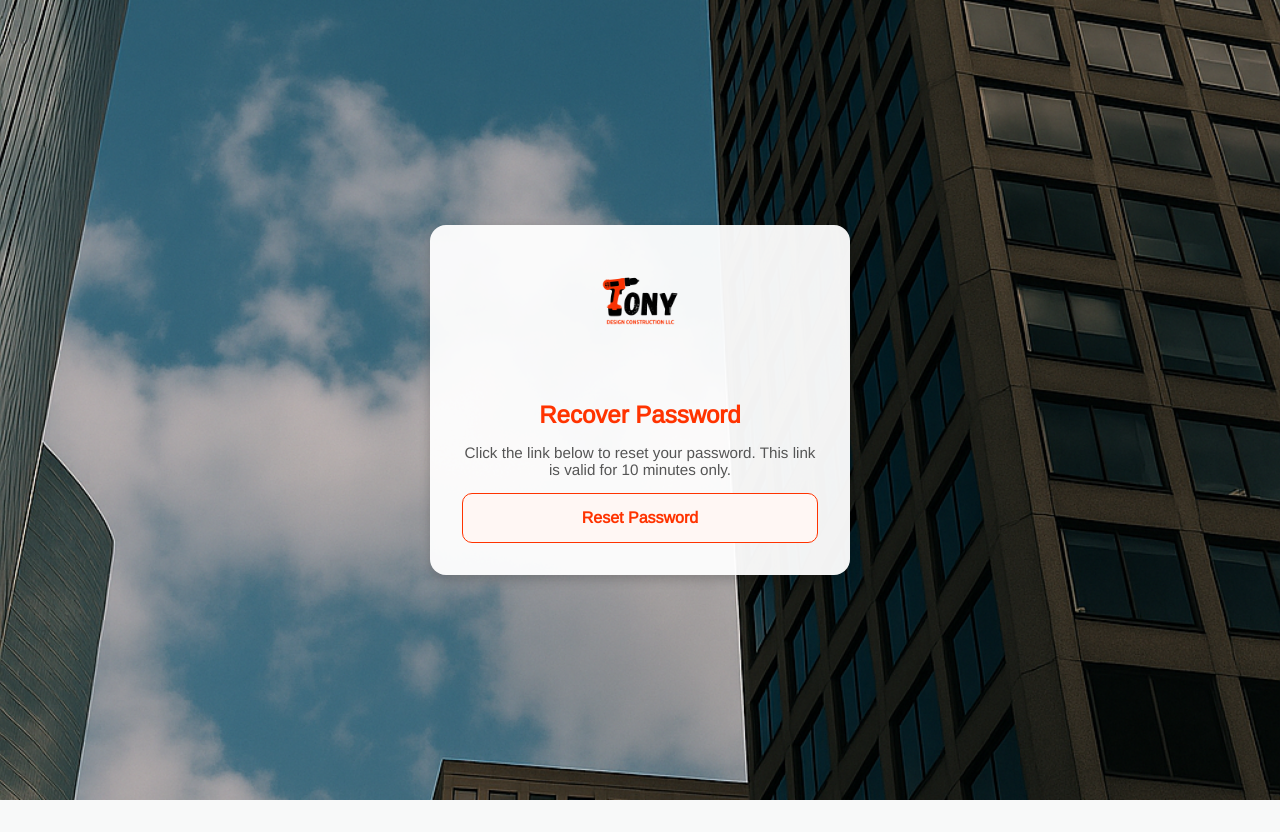
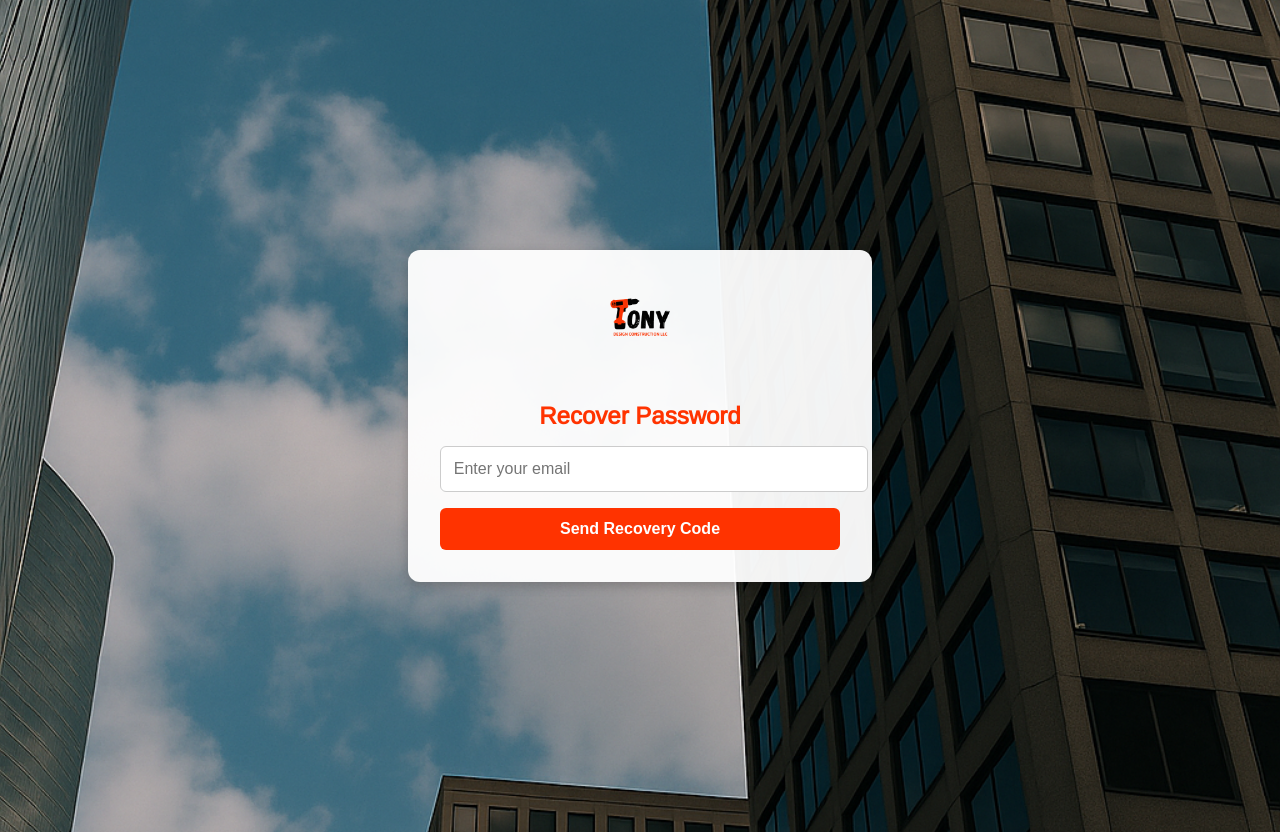
Before and after one commit to EndryMateo/Tony-Construction-BackEnd, a FastAPI app: template templates/recover_password.html in a window 1280 px wide. Before the commit the page ends 800 px from the top, so only its background shows below. Run offline with FastAPI, Linux system fonts and the light colour scheme; the template is opened without the code that fills it, so the values that code supplies are empty; parts of the project's set-up code (start-up, migrations or seed data) failed here and were passed over.

Commit message:
fixing bugs

```diff
--- a/main.py
+++ b/main.py
@@ -1,131 +1,40 @@
-from fastapi import FastAPI, Request, Form, UploadFile, File, Depends, HTTPException
+from fastapi import FastAPI, Request, Form, status, HTTPException, Depends
 from fastapi.responses import HTMLResponse, RedirectResponse
 from fastapi.staticfiles import StaticFiles
 from fastapi.templating import Jinja2Templates
 from starlette.middleware.sessions import SessionMiddleware
-from datetime import datetime, timedelta
-from models import Project, Base
-from database import engine, SessionLocal
-from uuid import uuid4
-from typing import List
-import os
-import shutil
-import smtplib
-import requests
+from fastapi.security import OAuth2PasswordBearer
+from jose import JWTError
+from typing import Optional
+
+from database import create_project, get_all_projects, delete_project_by_id
+from models import Project
+from auth import authenticate_user, create_access_token, send_recovery_email, verify_code_and_generate_token, update_password
+
+import secrets
 
 app = FastAPI()
-app.add_middleware(SessionMiddleware, secret_key="supersecretkey")
 
-# Static files and templates
+# Mount static files and templates
 app.mount("/static", StaticFiles(directory="static"), name="static")
 templates = Jinja2Templates(directory="templates")
-Base.metadata.create_all(bind=engine)
 
-# Settings
-UPLOAD_FOLDER = "static/uploads"
-ALLOWED_USERNAME = "admintony"
-ALLOWED_PASSWORD = "admin123"
-RESET_CODES = {}
-RESET_TOKENS = {}
+# Secret key for sessions
+SECRET_KEY = secrets.token_hex(32)
+app.add_middleware(SessionMiddleware, secret_key=SECRET_KEY)
 
-# Temporary email for testing
-EMAIL_FROM = "endrymateod1011@gmail.com"
-RESEND_API_KEY = "re_TNz9YirM_PceZu5yoyZuQVieSwVzn9AcP"
-
-# Dependency
-def get_db():
-    db = SessionLocal()
-    try:
-        yield db
-    finally:
-        db.close()
+oauth2_scheme = OAuth2PasswordBearer(tokenUrl="token")
 
 
-# Auth utilities
-def is_logged_in(request: Request):
-    return request.session.get("logged_in") is True
+# Redirect to login if not authenticated
+def require_login(request: Request):
+    if "user" not in request.session:
+        return RedirectResponse(url="/admin/login", status_code=status.HTTP_302_FOUND)
 
 
-def require_login(request: Request):
-    if not is_logged_in(request):
-        raise HTTPException(status_code=401, detail="Unauthorized")
-
-
-# Routes
 @app.get("/", response_class=HTMLResponse)
-def root():
+def read_root():
     return RedirectResponse(url="/admin")
-
-
-@app.get("/admin", response_class=HTMLResponse)
-def admin_panel(request: Request):
-    require_login(request)
-    return templates.TemplateResponse("admin.html", {"request": request})
-
-
-@app.get("/admin/projects", response_class=HTMLResponse)
-def view_projects(request: Request, db=Depends(get_db)):
-    require_login(request)
-    projects = db.query(Project).order_by(Project.created_at.desc()).all()
-    return templates.TemplateResponse("projects_admin.html", {"request": request, "projects": projects})
-
-
-@app.post("/admin/create-project")
-def create_project(
-    request: Request,
-    title: str = Form(...),
-    description: str = Form(...),
-    video_url: str = Form(""),
-    images: List[UploadFile] = File(...),
-    db=Depends(get_db)
-):
-    require_login(request)
-
-    filenames = []
-    for image in images:
-        extension = os.path.splitext(image.filename)[1]
-        new_filename = f"{uuid4()}{extension}"
-        file_location = os.path.join(UPLOAD_FOLDER, new_filename)
-
-        with open(file_location, "wb") as buffer:
-            shutil.copyfileobj(image.file, buffer)
-
-        filenames.append(f"/static/uploads/{new_filename}")
-
-    project = Project(
-        title=title,
-        description=description,
-        video_url=video_url,
-        image_paths=",".join(filenames),
-        created_at=datetime.now()
-    )
-
-    db.add(project)
-    db.commit()
-    db.refresh(project)
-
-    return RedirectResponse(url="/admin?success=1", status_code=303)
-
-
-@app.post("/admin/delete-project/{project_id}")
-def delete_project(project_id: int, request: Request, db=Depends(get_db)):
-    require_login(request)
-    project = db.query(Project).filter(Project.id == project_id).first()
-
-    if not project:
-        return {"error": "Project not found."}
-
-    # Delete images
-    for path in project.image_paths.split(","):
-        try:
-            os.remove(path.strip("/"))
-        except Exception:
-            pass
-
-    db.delete(project)
-    db.commit()
-
-    return {"message": "Project deleted successfully."}
 
 
 @app.get("/admin/login", response_class=HTMLResponse)
@@ -133,52 +42,58 @@ def login_page(request: Request):
     return templates.TemplateResponse("login.html", {"request": request})
 
 
-@app.post("/admin/login")
+@app.post("/admin/login", response_class=HTMLResponse)
 def login(request: Request, username: str = Form(...), password: str = Form(...)):
-    if username == ALLOWED_USERNAME and password == ALLOWED_PASSWORD:
-        request.session["logged_in"] = True
-        return RedirectResponse(url="/admin", status_code=302)
+    if authenticate_user(username, password):
+        request.session["user"] = username
+        return RedirectResponse(url="/admin", status_code=status.HTTP_302_FOUND)
     return templates.TemplateResponse("login.html", {"request": request, "error": "Invalid credentials"})
 
 
-@app.get("/admin/logout")
-def logout(request: Request):
-    request.session.clear()
-    return RedirectResponse(url="/admin/login", status_code=302)
+@app.get("/admin", response_class=HTMLResponse)
+def admin_dashboard(request: Request):
+    redirect = require_login(request)
+    if redirect: return redirect
+    return templates.TemplateResponse("admin.html", {"request": request})
+
+
+@app.get("/admin/projects", response_class=HTMLResponse)
+def admin_projects(request: Request):
+    redirect = require_login(request)
+    if redirect: return redirect
+    projects = get_all_projects()
+    return templates.TemplateResponse("projects_admin.html", {"request": request, "projects": projects})
+
+
+@app.post("/admin/create", response_class=HTMLResponse)
+def create(request: Request, title: str = Form(...), description: str = Form(...), images: str = Form(...), video_link: Optional[str] = Form(None)):
+    redirect = require_login(request)
+    if redirect: return redirect
+    new_project = Project(title=title, description=description, images=images, video_link=video_link)
+    create_project(new_project)
+    return RedirectResponse(url="/admin/projects", status_code=status.HTTP_302_FOUND)
+
+
+@app.post("/admin/delete/{project_id}", response_class=HTMLResponse)
+def delete_project(request: Request, project_id: int):
+    redirect = require_login(request)
+    if redirect: return redirect
+    delete_project_by_id(project_id)
+    return RedirectResponse(url="/admin/projects", status_code=status.HTTP_302_FOUND)
 
 
 @app.get("/admin/recover-password", response_class=HTMLResponse)
-def recover_password(request: Request):
-    return templates.TemplateResponse("recover_password.html", {"request": request})
+def recover_password_page(request: Request):
+    return templates.TemplateResponse("recover_password_form.html", {"request": request})
 
 
-@app.post("/admin/recover-password")
-def send_recovery_code(email: str = Form(...)):
-    if email != EMAIL_FROM:
-        raise HTTPException(status_code=403, detail="Unauthorized email")
-
-    code = str(uuid4())[:6]
-    RESET_CODES[email] = {"code": code, "expires": datetime.utcnow() + timedelta(minutes=10)}
-
-    # Send email using Resend API
-    headers = {
-        "Authorization": f"Bearer {RESEND_API_KEY}",
-        "Content-Type": "application/json"
-    }
-
-    data = {
-        "from": f"TONY Design Construction <{EMAIL_FROM}>",
-        "to": [EMAIL_FROM],
-        "subject": "Your Password Reset Code",
-        "html": f"<p>Hello,</p><p>Your code is:</p><h2>{code}</h2><p>It expires in 10 minutes.</p>"
-    }
-
-    response = requests.post("https://api.resend.com/emails", json=data, headers=headers)
-
-    if response.status_code != 200:
-        raise HTTPException(status_code=500, detail="Failed to send email")
-
-    return RedirectResponse(url="/admin/verify-code", status_code=302)
+@app.post("/admin/request-password", response_class=HTMLResponse)
+def request_password(request: Request, email: str = Form(...)):
+    success = send_recovery_email(email)
+    if not success:
+        return templates.TemplateResponse("recover_password_form.html", {"request": request, "error": "Email not found"})
+    request.session["recovery_email"] = email
+    return RedirectResponse(url="/admin/verify-code", status_code=status.HTTP_302_FOUND)
 
 
 @app.get("/admin/verify-code", response_class=HTMLResponse)
@@ -186,37 +101,40 @@ def verify_code_page(request: Request):
     return templates.TemplateResponse("verify_code.html", {"request": request})
 
 
-@app.post("/admin/verify-code")
-def verify_code(email: str = Form(...), code: str = Form(...)):
-    entry = RESET_CODES.get(email)
-
-    if not entry or entry["code"] != code or datetime.utcnow() > entry["expires"]:
-        raise HTTPException(status_code=400, detail="Invalid or expired code")
-
-    token = str(uuid4())
-    RESET_TOKENS[token] = email
-    del RESET_CODES[email]
-
-    return RedirectResponse(url=f"/admin/reset-password/{token}", status_code=302)
+@app.post("/admin/verify-code", response_class=HTMLResponse)
+def verify_code(request: Request, code: str = Form(...)):
+    email = request.session.get("recovery_email")
+    if not email or not verify_code_and_generate_token(email, code):
+        return templates.TemplateResponse("verify_code.html", {"request": request, "error": "Invalid or expired code"})
+    request.session["reset_token"] = code  # token temporal para cambiar contraseña
+    return RedirectResponse(url="/admin/reset-password", status_code=status.HTTP_302_FOUND)
 
 
-@app.get("/admin/reset-password/{token}", response_class=HTMLResponse)
-def reset_password_page(token: str, request: Request):
-    if token not in RESET_TOKENS:
-        return RedirectResponse(url="/admin/login")
+@app.get("/admin/reset-password", response_class=HTMLResponse)
+def reset_password_page(request: Request):
     return templates.TemplateResponse("change_password.html", {"request": request})
 
 
-@app.post("/admin/reset-password/{token}")
-def reset_password(token: str, new_password: str = Form(...), confirm_password: str = Form(...)):
-    if token not in RESET_TOKENS:
-        raise HTTPException(status_code=403, detail="Unauthorized")
+@app.post("/admin/reset-password", response_class=HTMLResponse)
+def reset_password(request: Request, new_password: str = Form(...), confirm_password: str = Form(...)):
+    if new_password != confirm_password:
+        return templates.TemplateResponse("change_password.html", {"request": request, "error": "Passwords do not match"})
 
-    if new_password != confirm_password:
-        raise HTTPException(status_code=400, detail="Passwords do not match")
+    email = request.session.get("recovery_email")
+    token = request.session.get("reset_token")
 
-    global ALLOWED_PASSWORD
-    ALLOWED_PASSWORD = new_password
+    if not email or not token:
+        return RedirectResponse(url="/admin/login", status_code=status.HTTP_302_FOUND)
 
-    del RESET_TOKENS[token]
-    return RedirectResponse(url="/admin/login", status_code=302)
+    success = update_password(email, new_password)
+    if success:
+        request.session.clear()
+        return RedirectResponse(url="/admin/login", status_code=status.HTTP_302_FOUND)
+
+    return templates.TemplateResponse("change_password.html", {"request": request, "error": "Password update failed"})
+
+
+@app.get("/admin/logout")
+def logout(request: Request):
+    request.session.clear()
+    return RedirectResponse(url="/admin/login", status_code=status.HTTP_302_FOUND)
--- a/templates/recover_password.html
+++ b/templates/recover_password.html
@@ -1,4 +1,3 @@
-<!-- recover-password.html -->
 <!DOCTYPE html>
 <html lang="en">
 <head>
@@ -10,68 +9,73 @@
   <style>
     :root {
       --primary-red: #ff3300;
-      --light-red: #fff7f4;
-      --text-gray: #555;
-    }
-
-    * {
-      box-sizing: border-box;
+      --red-hover: #e62e00;
+      --white: #fff;
     }
 
     body {
       font-family: 'Arimo', sans-serif;
       background: url("/static/uploads/contact-bg.jpg") no-repeat center center / cover;
-      display: flex;
-      align-items: center;
-      justify-content: center;
       min-height: 100vh;
       margin: 0;
       padding: 1rem;
+      display: flex;
+      justify-content: center;
+      align-items: center;
     }
 
     .card {
-      background: rgba(255, 255, 255, 0.95);
+      background-color: rgba(255, 255, 255, 0.95);
       padding: 2rem;
-      border-radius: 16px;
+      border-radius: 12px;
       box-shadow: 0 4px 12px rgba(0,0,0,0.2);
-      max-width: 420px;
       width: 100%;
+      max-width: 400px;
       text-align: center;
     }
 
     .logo {
-      width: 100px;
-      margin-bottom: 20px;
+      width: 80px;
+      margin-bottom: 1rem;
     }
 
     h2 {
-      margin-bottom: 15px;
       color: var(--primary-red);
+      margin-bottom: 1rem;
     }
 
-    .link-box {
-      background-color: var(--light-red);
-      border: 1px solid var(--primary-red);
-      border-radius: 10px;
-      padding: 15px;
-      margin-top: 15px;
-      word-break: break-word;
+    input[type="email"] {
+      width: 100%;
+      padding: 0.8rem;
+      margin-bottom: 1rem;
+      border: 1px solid #ccc;
+      border-radius: 6px;
+      font-size: 1rem;
     }
 
-    .recover-link {
-      color: var(--primary-red);
-      text-decoration: none;
+    button {
+      background-color: var(--primary-red);
+      color: var(--white);
       font-weight: bold;
-      word-break: break-all;
+      border: none;
+      border-radius: 6px;
+      padding: 0.75rem 1.2rem;
+      font-size: 1rem;
+      cursor: pointer;
+      transition: background-color 0.3s;
+      width: 100%;
     }
 
-    .recover-link:hover {
-      text-decoration: underline;
+    button:hover {
+      background-color: var(--red-hover);
     }
 
-    .info {
-      font-size: 0.95rem;
-      color: var(--text-gray);
+    .error {
+      background: #ffdede;
+      color: #a00;
+      padding: 0.7rem;
+      margin-bottom: 1rem;
+      border-radius: 6px;
     }
 
     @media (max-width: 480px) {
@@ -80,24 +84,26 @@
       }
 
       h2 {
-        font-size: 1.4rem;
+        font-size: 1.5rem;
       }
 
-      .info {
-        font-size: 0.9rem;
+      input, button {
+        font-size: 0.95rem;
       }
     }
   </style>
 </head>
 <body>
   <div class="card">
-    <img src="/static/uploads/logo.png" alt="Tony Design Construction Logo" class="logo" />
+    <img src="/static/uploads/logo.png" alt="Tony Logo" class="logo">
     <h2>Recover Password</h2>
-    <p class="info">Click the link below to reset your password. This link is valid for 10 minutes only.</p>
-
-    <div class="link-box">
-      <a href="/admin/reset-password/{{ token }}" class="recover-link">Reset Password</a>
-    </div>
+    {% if error %}
+      <div class="error">{{ error }}</div>
+    {% endif %}
+    <form method="post" action="/admin/request-password">
+      <input type="email" name="email" placeholder="Enter your email" required />
+      <button type="submit">Send Recovery Code</button>
+    </form>
   </div>
 </body>
 </html>
```
Also changed, not shown: templates/login.html (+14 -2 lines), templates/request_password_reset.html (deleted, +0 -109 lines).
